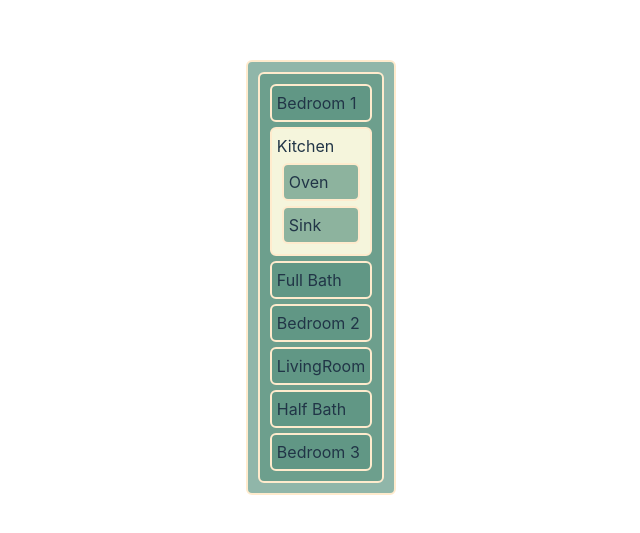
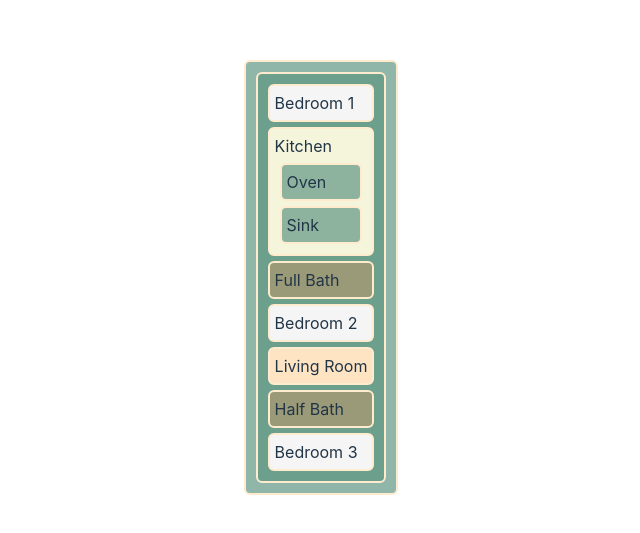
Before and after one commit to marieblakely/floorplan-lab, a React (Vite) app: page / in a window 1280 px wide. Shown: the part 123-656 px from the top of the page, without its empty margins (319-959 px from the left). Built offline with nearby package versions, Linux system fonts and the light colour scheme.

Commit message:
complete css

```diff
--- a/src/App.css
+++ b/src/App.css
@@ -15,3 +15,15 @@ div {
 #kitchen {
   background-color: beige;
 }
+
+#bedroom {
+  background-color: whitesmoke;
+}
+
+#livingroom {
+  background-color: bisque;
+}
+
+#bath {
+  background-color: rgb(154, 154, 120);
+}
--- a/src/Bath.jsx
+++ b/src/Bath.jsx
@@ -1,6 +1,6 @@
 const Bath = (props) => {
   return (
-    <div>
+    <div id='bath'>
       {props.size} Bath
     </div>
   )
--- a/src/Bedroom.jsx
+++ b/src/Bedroom.jsx
@@ -1,7 +1,7 @@
 const Bedroom = (props) => {
   return (
     <>
-      <div>
+      <div id='bedroom'>
         {props.name} {props.bedNum}
       </div>
     </>
--- a/src/LivingRoom.jsx
+++ b/src/LivingRoom.jsx
@@ -1,7 +1,7 @@
 const LivingRoom = () => {
   return (
-    <div>
-      LivingRoom
+    <div id='livingroom'>
+      Living Room
     </div>
   )
 }
```
